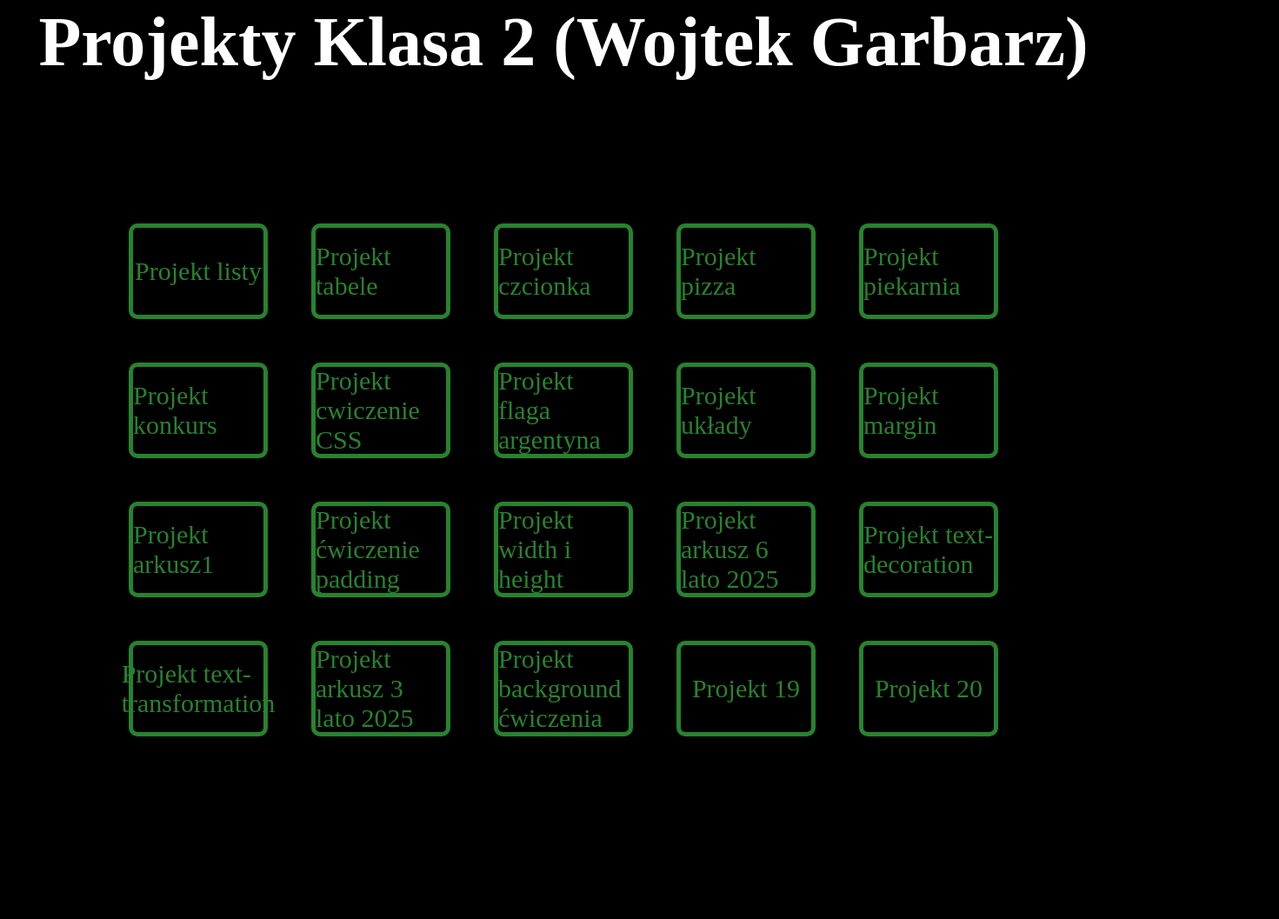
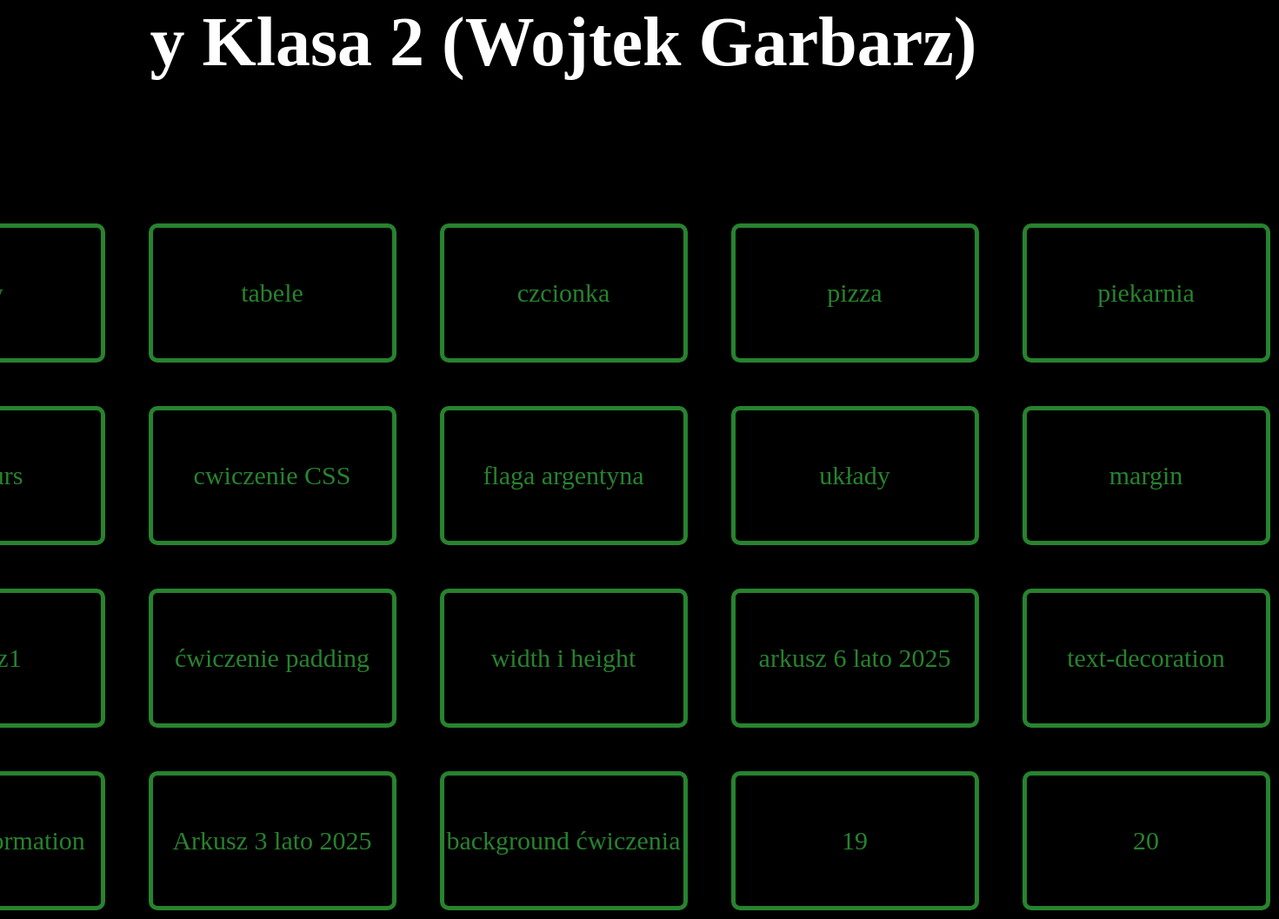
Before and after one commit to AkaNGW1/Projekty2TP, a plain HTML site: page index.html in a window 1280 px wide. Shown: the part 51-1108 px from the top of the page at 87% size, 1471 px wide, since content can reach past the window. Before the commit the page ends 908 px from the top, so only its background shows below. Drawn offline with Linux system fonts and the light colour scheme.

Commit message:
Update index.html

```diff
--- a/index.html
+++ b/index.html
@@ -2,7 +2,7 @@
 <html lang="en">
 <head>
     <meta charset="UTF-8">
-    <title>Projekty 2TP</title>
+    <title>y 2TP</title>
 
     <style>
         body,html {
@@ -21,7 +21,7 @@
 
         #wewkontener {
             display: grid;
-            grid-template-columns: repeat(5, 1fr);
+            grid-template-columns: repeat(5, 2fr);
             gap: 50px;
             padding: 10px;
 
@@ -35,8 +35,8 @@
         }
 
         a {
-            width: 150px;
-            height: 100px;
+            width: 275px;
+            height: 150px;
             border: 5px solid rgb(39, 131, 46);
             font-size: 30px;
             display: flex;
@@ -65,30 +65,30 @@
 </head>
 <body>
 
-    <h1>Projekty Klasa 2 (Wojtek Garbarz)</h1>
+    <h1>y Klasa 2 (Wojtek Garbarz)</h1>
 
     <div id="kontener">
         <div id="wewkontener">
-            <div class="box"><a href="listy/index.html">Projekt listy</a></div>
-            <div class="box"><a href="tabele/index.html">Projekt tabele</a></div>
-            <div class="box"><a href="czcionka/index.html">Projekt czcionka</a></div>
-            <div class="box"><a href="pizza/index.html">Projekt pizza</a></div>
-            <div class="box"><a href="piekarnia/index.html">Projekt piekarnia</a></div>
-            <div class="box"><a href="konkurs/konkurs.html">Projekt konkurs</a></div>
-            <div class="box"><a href="cwiczenie_css/index.html">Projekt cwiczenie CSS</a></div>
-            <div class="box"><a href="flaga_argentyna/index.html">Projekt flaga argentyna</a></div>
-            <div class="box"><a href="uklady/index.html">Projekt układy</a></div>
-            <div class="box"><a href="margin/index.html">Projekt margin</a></div>
-            <div class="box"><a href="arkusz1_lato_2025/index.html">Projekt arkusz1</a></div>
-            <div class="box"><a href="cwicz_padding/index.html">Projekt ćwiczenie padding</a></div>
-            <div class="box"><a href="width&height/index.html">Projekt width i height</a></div>
-            <div class="box"><a href="arkusz6_lato_2025/notatki.html">Projekt arkusz 6 lato 2025</a></div>
-            <div class="box"><a href="text-decoration/index.html">Projekt text-decoration</a></div>
-            <div class="box"><a href="text-transformation/index.html">Projekt text-transformation</a></div>
-            <div class="box"><a href="arkusz3_lato_2025/biblioteka.html">Projekt arkusz 3 lato 2025</a></div>
-            <div class="box"><a href="background-cwiczenia/zad1.html">Projekt background ćwiczenia</a></div>
-            <div class="box"><a href="">Projekt 19</a></div>
-            <div class="box"><a href="">Projekt 20</a></div>
+            <div class="box"><a href="listy/index.html">listy</a></div>
+            <div class="box"><a href="tabele/index.html">tabele</a></div>
+            <div class="box"><a href="czcionka/index.html">czcionka</a></div>
+            <div class="box"><a href="pizza/index.html">pizza</a></div>
+            <div class="box"><a href="piekarnia/index.html">piekarnia</a></div>
+            <div class="box"><a href="konkurs/konkurs.html">konkurs</a></div>
+            <div class="box"><a href="cwiczenie_css/index.html">cwiczenie CSS</a></div>
+            <div class="box"><a href="flaga_argentyna/index.html">flaga argentyna</a></div>
+            <div class="box"><a href="uklady/index.html">układy</a></div>
+            <div class="box"><a href="margin/index.html">margin</a></div>
+            <div class="box"><a href="arkusz1_lato_2025/index.html">arkusz1</a></div>
+            <div class="box"><a href="cwicz_padding/index.html">ćwiczenie padding</a></div>
+            <div class="box"><a href="width&height/index.html">width i height</a></div>
+            <div class="box"><a href="arkusz6_lato_2025/notatki.html">arkusz 6 lato 2025</a></div>
+            <div class="box"><a href="text-decoration/index.html">text-decoration</a></div>
+            <div class="box"><a href="text-transformation/index.html">Text-transformation</a></div>
+            <div class="box"><a href="arkusz3_lato_2025/biblioteka.html">Arkusz 3 lato 2025</a></div>
+            <div class="box"><a href="background-cwiczenia/zad1.html">background ćwiczenia</a></div>
+            <div class="box"><a href=""> 19</a></div>
+            <div class="box"><a href=""> 20</a></div>
         </div>
     </div>
 
```
